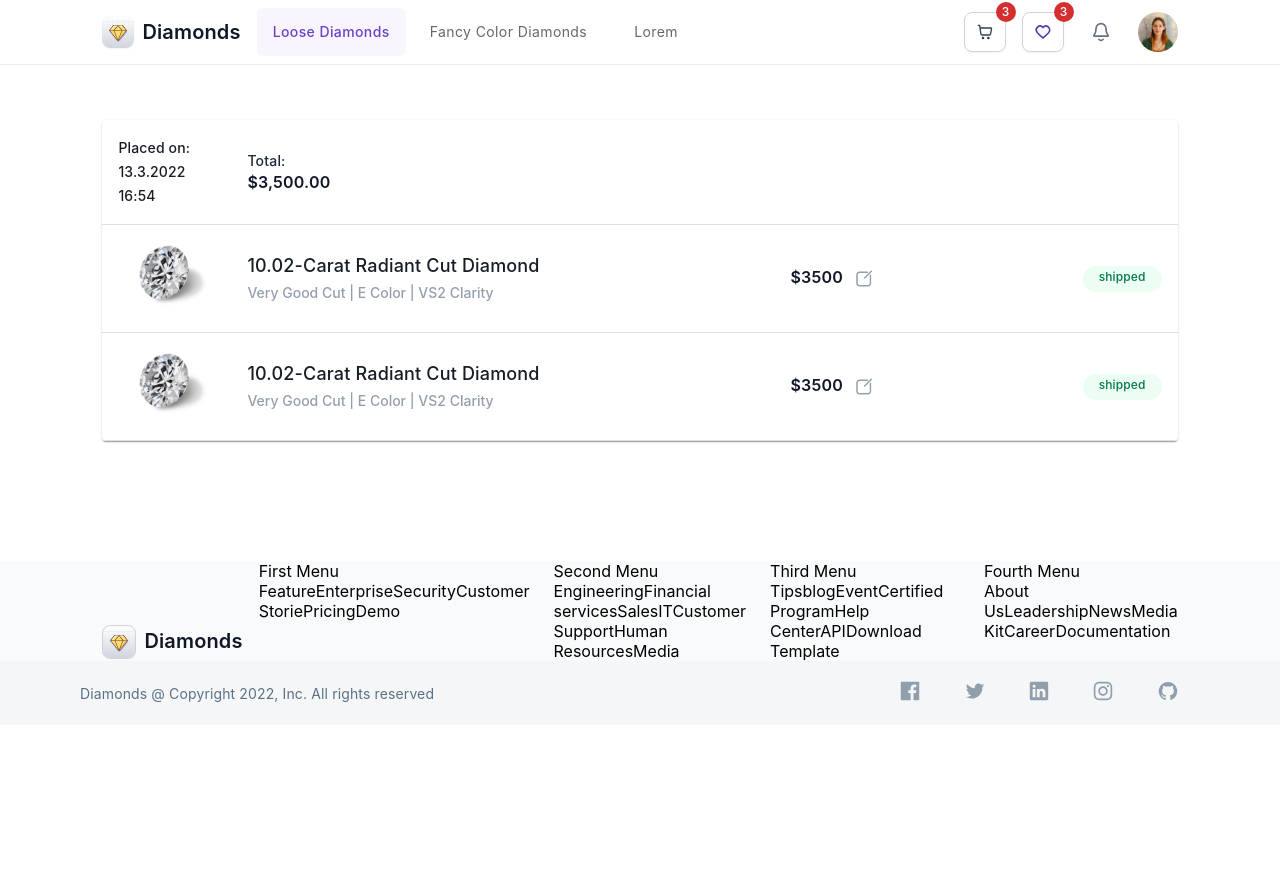
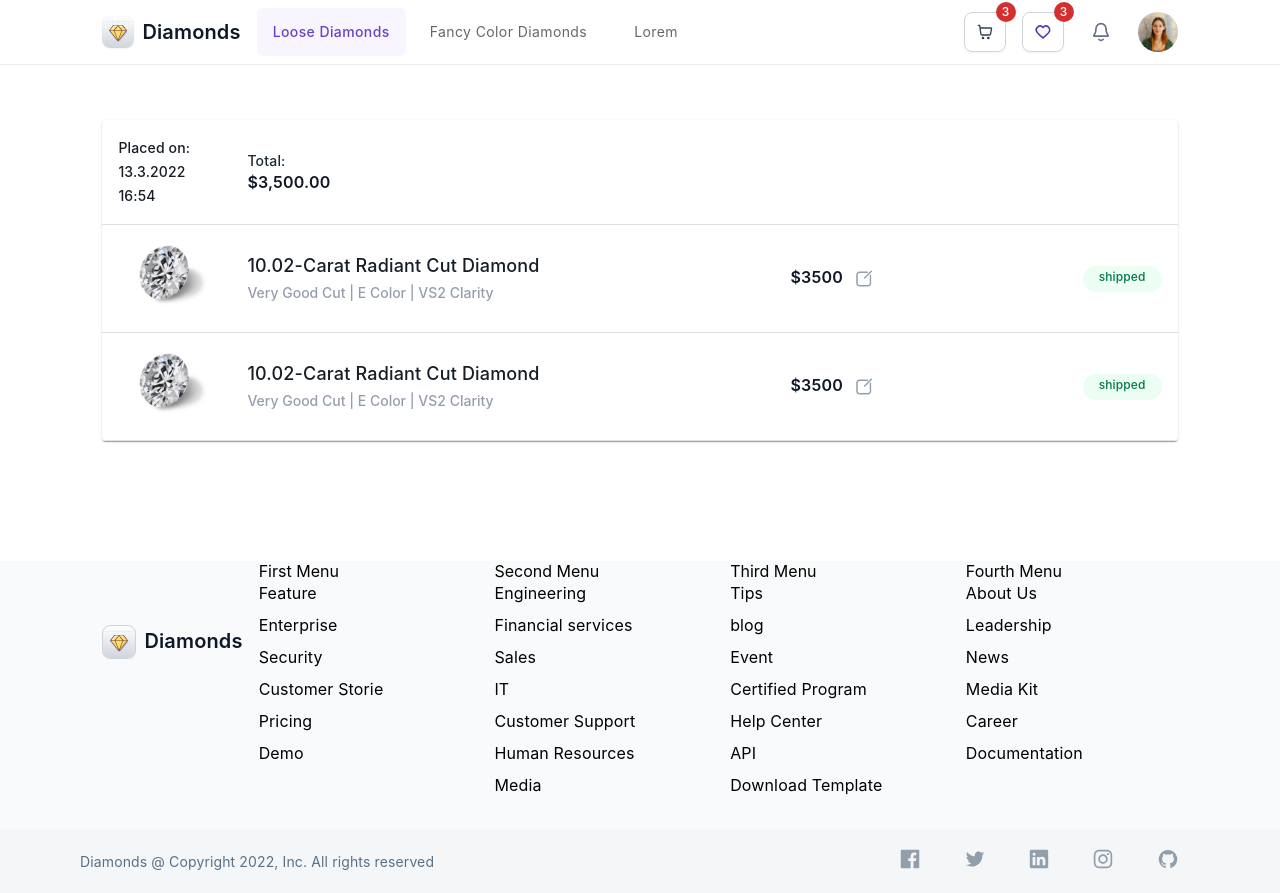
Before and after one commit to binyaalex/diamonds, a React (Create React App) app: page /myorders in a window 1280 px wide. Before the commit the page ends 800 px from the top, so only its background shows below. Built offline with nearby package versions, Linux system fonts and the light colour scheme.

Commit message:
respo footer

```diff
--- a/src/components/footer/Footer.js
+++ b/src/components/footer/Footer.js
@@ -120,6 +120,7 @@ function Footer() {
               justifyContent: "center",
               alignItems: "center",
               mr: 1,
+              marginBottom: 3,
             }}
           >
             <Diamond />
@@ -131,7 +132,7 @@ function Footer() {
             href="/"
             sx={{
               mr: 2,
-              display: { xs: "none", md: "flex" },
+              display: { md: "flex" },
               fontWeight: 600,
               color: "#101828",
               textDecoration: "none",
@@ -150,26 +151,45 @@ function Footer() {
           >
             {labels3.map((labels3) => (
               <>
+                {/* <Grid item xs={2} sm={4} md>
+                  {labels3.header}
+                  <Grid>{labels3.items}</Grid>
+                </Grid>
+                 */}
                 <Grid item xs={2} sm={4} md>
-                  {labels3.header}
-                  <Grid item xs={2} sm={4} md>
-                    {labels3.items}
-                  </Grid>
+                  <Box
+                    sx={{
+                      display: "grid",
+                      gridAutoFlow: "row",
+                      gridTemplateColumns: "repeat(1, 1fr)",
+                      gridTemplateRows: "repeat(2)",
+                      gap: 1,
+                    }}
+                  >
+                    {labels3.header}
+
+                    {/* <Grid>{labels3.items}</Grid> */}
+                  </Box>
+                  <Box
+                    sx={{
+                      display: "grid",
+                      gridTemplateRows: "repeat(8, 1fr)",
+                      gap: 1,
+                    }}
+                  >
+                    <Typography>{labels3.items[0]}</Typography>
+                    <Typography>{labels3.items[1]}</Typography>
+                    <Typography>{labels3.items[2]}</Typography>
+                    <Typography>{labels3.items[3]}</Typography>
+                    <Typography>{labels3.items[4]}</Typography>
+                    <Typography>{labels3.items[5]}</Typography>
+                    <Typography>{labels3.items[6]}</Typography>
+                    <Typography>{labels3.items[7]}</Typography>
+                  </Box>
                 </Grid>
               </>
             ))}
           </Grid>
-          {/* <Grid
-            container
-            spacing={{ xs: 2, md: 3 }}
-            columns={{ xs: 4, sm: 8, md: 12 }}
-          >
-            {labels3.map((labels3) => (
-              <Grid item xs={2} sm={4} md>
-                {labels3.items}
-              </Grid>
-            ))}
-          </Grid> */}
         </Box>
 
         {/* **************** */}
--- a/src/components/footer/Footer.module.scss
+++ b/src/components/footer/Footer.module.scss
@@ -13,3 +13,9 @@
   background: #f4f6f8;
   height: 8vh;
 }
+
+@media screen and (max-width: 600px) {
+  .footer {
+    flex-direction: column;
+  }
+}
```
